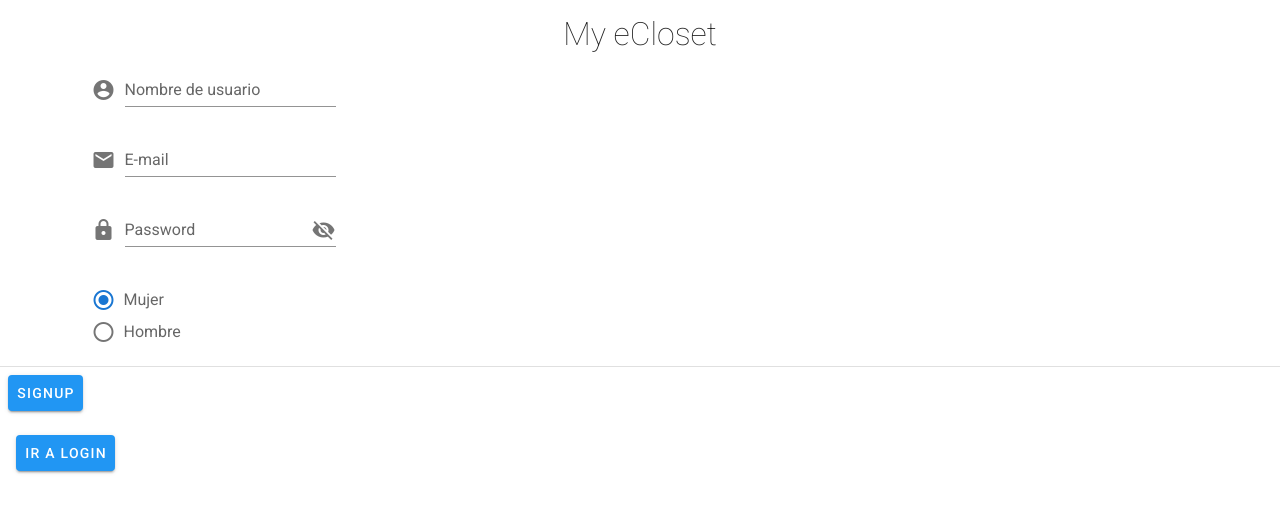
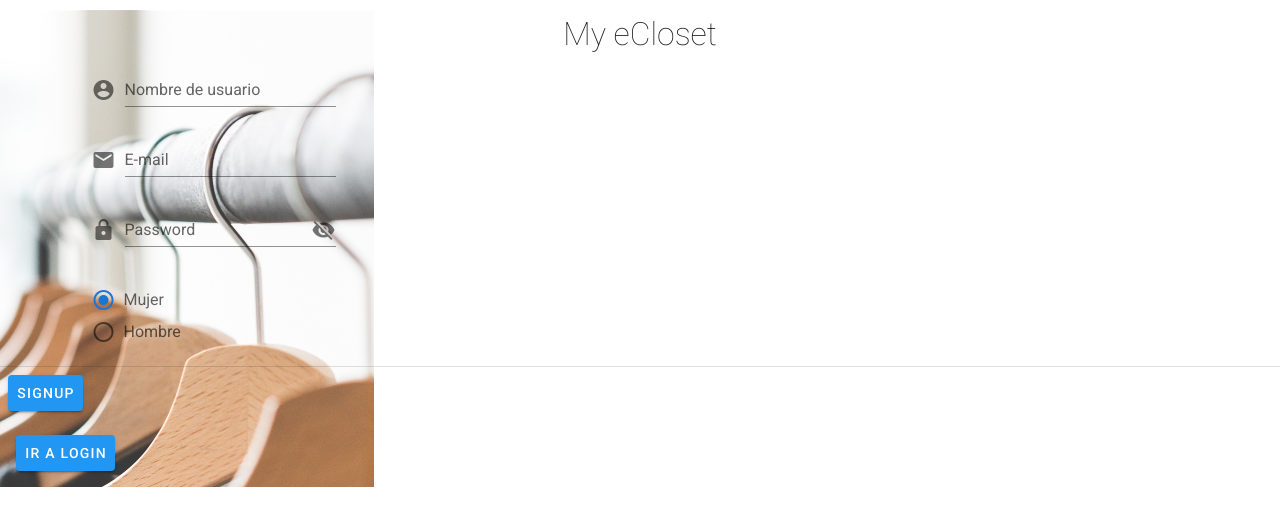
Before and after one commit to krla/My_ecloset_front, a Vue app: page /signup in a window 1280 px wide. Shown: the top 526 px of the page. Built offline with nearby package versions, Linux system fonts and the light colour scheme.

Commit message:
authReadyFuncionalidad

```diff
--- a/src/views/Signup.vue
+++ b/src/views/Signup.vue
@@ -1,5 +1,5 @@
 <template>
-  <div>
+  <div id="signup">
       <h1 id="titulo" class="font-weight-thin">My eCloset</h1>
       <v-container>
         <v-row class="ml-8">
@@ -89,8 +89,11 @@ export default {
 </script>
 
 <style lang="scss" scoped>
-#titulo{
+#titulo {
   text-align: center;
   margin-top: 10px;
 }
+#signup {
+  background-image: url("../assets/fondo_auth.png");
+}
 </style>
```
Also changed, not shown: src/assets/fondo_auth.png (added).
